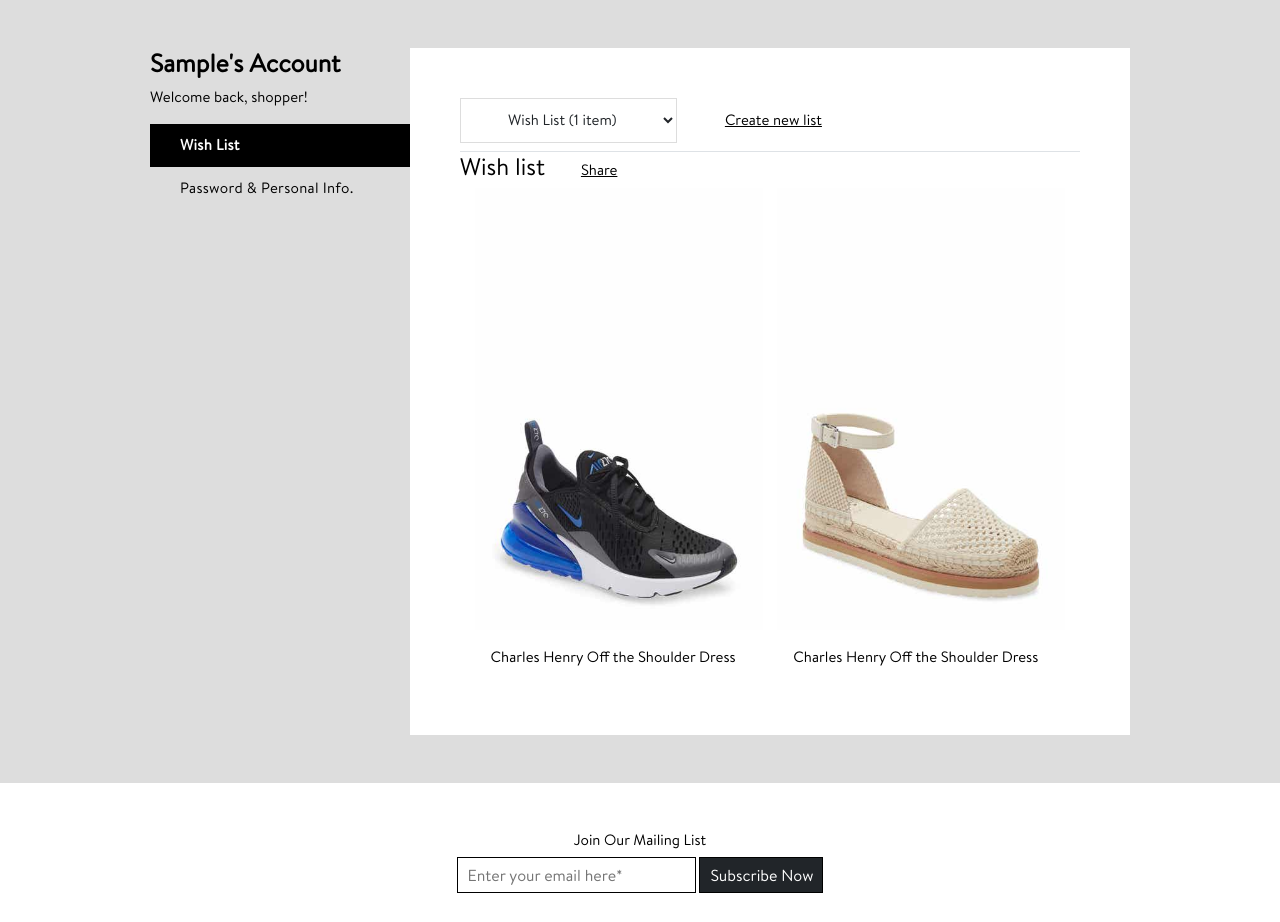
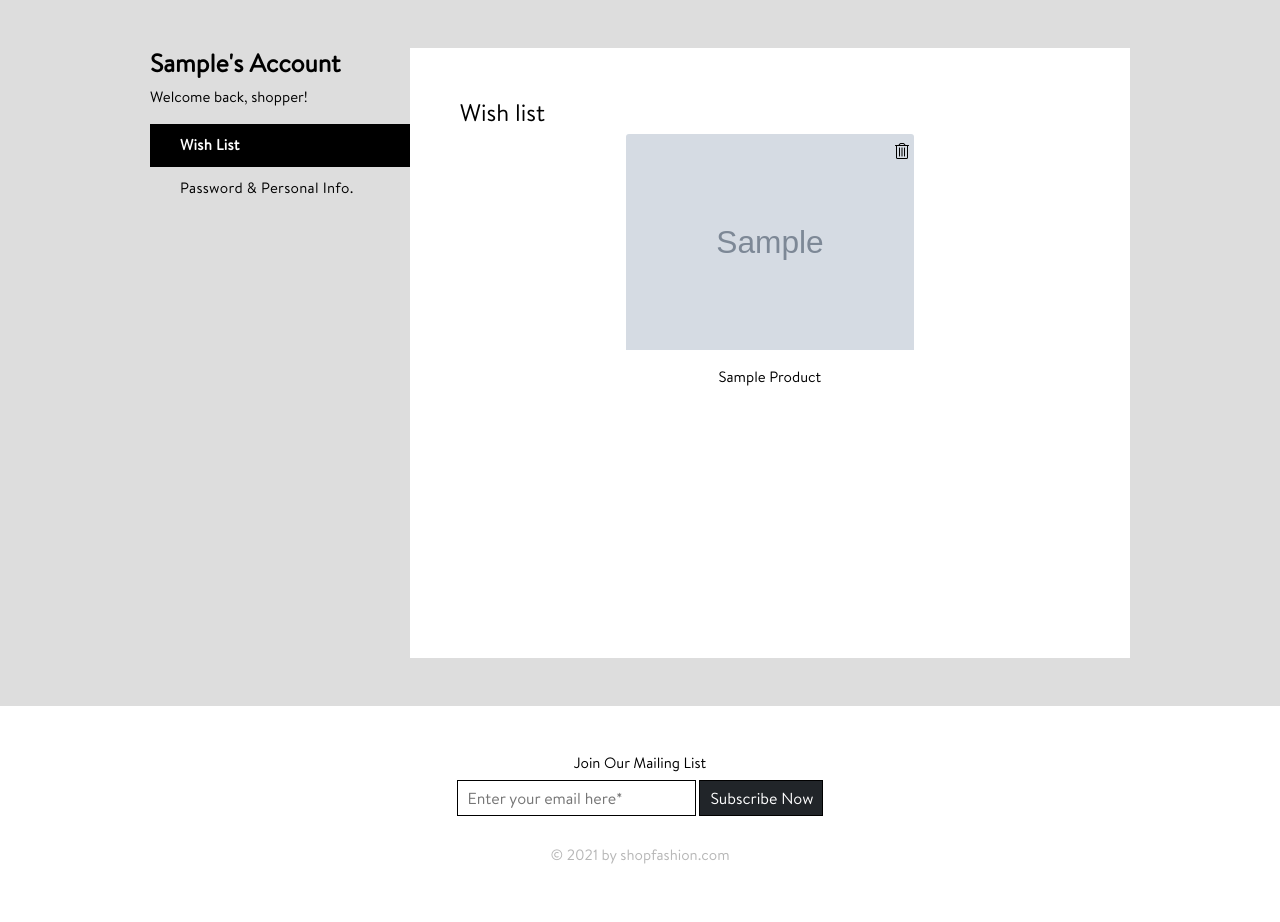
Before and after one commit to priteshtagline/shop-fashion, a Django app: page /profile/ in a window 1280 px wide. Shown: the part 79-1001 px from the top of the page. After the commit the page ends 943 px from the top, so only its background shows below. Run offline with Django 3.2, Linux system fonts and the light colour scheme; a user stored in the database is signed in; tables that the repository leaves empty hold one stand-in row (values such as "Sample post"); grey boxes marked "Sample" are stand-in pictures; some libraries are stand-ins or nearby versions.

Commit message:
product wishlist create.
- user can create own product wishlist and manage his profile section.
- browse and search product display view in product name display in center.
- add some clsss in style.

```diff
--- a/static/css/style.css
+++ b/static/css/style.css
@@ -567,6 +567,18 @@ select {
     cursor: pointer;
 }
 
+.wish-list-link {
+    cursor: pointer;
+}
+
+.remove-whishlist{
+    cursor: pointer;
+    top: 0;
+    right: 0;
+    margin-top: 5px;
+    margin-right: 5px;
+}
+
 .images-list li {
     padding: 10px 0px;
 }
--- a/users/admin.py
+++ b/users/admin.py
@@ -1,8 +1,7 @@
 from django.contrib import admin
 from django.contrib.auth.admin import UserAdmin as BaseUserAdmin
 
-from users.models import User
-from users.models import EmailSubscribe
+from users.models import EmailSubscribe, User
 
 
 class UserAdmin(BaseUserAdmin):
--- a/users/models.py
+++ b/users/models.py
@@ -1,5 +1,6 @@
 from django.contrib.auth.models import AbstractUser, BaseUserManager
 from django.db import models
+from products.models.product import Product
 
 
 class UserManager(BaseUserManager):
@@ -54,6 +55,8 @@ class User(AbstractUser):
     gender = models.CharField(verbose_name='gender', blank=True, default='M', max_length=1, choices=GENDER_CHOICES, error_messages={
                               'invalid_choice': 'Choise any one gender.'})
 
+    wishlist_product = models.ManyToManyField(Product, blank=True)
+
     objects = UserManager()
 
     USERNAME_FIELD = 'email'
--- a/users/templates/profile.html
+++ b/users/templates/profile.html
@@ -36,46 +36,24 @@
                         <div class="row">
                             <div class="col-md-12">
                                 <div class="fetures-tab-content p-engement-fetures align-items-baseline">
-                                    <div class="wish-list-selector d-flex border-bottom pb-2">
-                                        <select id="different-wish-list" class="btn rounded-0" aria-expanded="false">
-                                            <option value="volvo">Wish List (1 item)</option>
-                                        </select>
-                                        <p class="mb-0 ms-5 align-self-center"><a href="#"
-                                                class="text-decoration-underline">Create new list</a></p>
-                                    </div>
-
                                     <div class="wishlist-products">
-                                        <h4>Wish list <span><a href="#"
-                                                    class="text-decoration-underline">Share</a></span></h4>
+                                        <h4>Wish list</h4>
                                         <ul class="product-list d-flex justify-content-evenly">
+                                            {% for wishlist_product in user.wishlist_product.all %}
                                             <li class="product-item">
-                                                <a href="details.html">
-                                                    <div class="card" style="width: 18rem;">
-                                                        <img src="{% static 'images/product-1.png' %}"
-                                                            class="card-img-top" alt="...">
+                                                <a href="{% url 'website:product' wishlist_product.title|slugify wishlist_product.id %}">
+                                                    <div class="card position-relative" style="width: 18rem;">
+                                                        <img src="{{wishlist_product.image1.url}}"
+                                                            class="card-img-top" alt="{{wishlist_product.image1.url}}">
                                                         <div class="card-body">
-                                                            <p class="card-text">Charles Henry Off the
-                                                                Shoulder
-                                                                Dress
+                                                            <a class="position-absolute remove-whishlist" value="{{wishlist_product.id}}"><i class="fal fa-trash-alt"></i></a>
+                                                            <p class="card-text text-center">{{ wishlist_product.title|title }}
                                                             </p>
                                                         </div>
                                                     </div>
                                                 </a>
                                             </li>
-                                            <li class="product-item">
-                                                <a href="details.html">
-                                                    <div class="card" style="width: 18rem;">
-                                                        <img src="{% static 'images/product-2.png' %}"
-                                                            class="card-img-top" alt="...">
-                                                        <div class="card-body">
-                                                            <p class="card-text">Charles Henry Off the
-                                                                Shoulder
-                                                                Dress
-                                                            </p>
-                                                        </div>
-                                                    </div>
-                                                </a>
-                                            </li>
+                                            {% endfor %}
                                         </ul>
                                     </div>
                                 </div>
@@ -274,6 +252,30 @@
                 },
             });
         });
+
+        $(document).on('click', '.remove-whishlist', function (e) {
+            e.preventDefault();
+            $.ajax({
+                url: "{% url 'website:wishlist' %}",
+                method: 'POST',
+                data: {
+                    'product_id' : $(this).attr('value'),
+                    'wishlist_type' : 'remove'
+                },
+                dataType: 'JSON',
+                headers: {
+                    "X-CSRFToken": $("[name=csrfmiddlewaretoken]").val()
+                },
+                success: function (data) {
+                    if (data.status) {
+                       window.location.reload();
+                    }
+                },
+                error: function (data) {
+                    console.log(data);
+                },
+            });
+        });
     });
 </script>
 {% endblock %}
--- a/website/templates/base.html
+++ b/website/templates/base.html
@@ -52,7 +52,9 @@
                     },
                     success: function (data) {
                         if (data.status) {
-                            form.find("p").empty().show().html('Successfully your email subscribed.').delay(1500).fadeOut(300);
+                            form.find("p").empty().show().html(
+                                    'Successfully your email subscribed.').delay(1500)
+                                .fadeOut(300);
                             setTimeout(function () {
                                 form.find("input[type=email]").val("");
                             }, 1500);
--- a/website/templates/browse.html
+++ b/website/templates/browse.html
@@ -171,7 +171,7 @@
                                         <div class="card" style="width: 18rem;">
                                             <img src="{{product.image1.url}}" class="card-img-top" alt="...">
                                             <div class="card-body">
-                                                <p class="card-text">{{product.title}}</p>
+                                                <p class="card-text text-center">{{product.title}}</p>
                                             </div>
                                         </div>
                                     </a>
--- a/website/templates/header.html
+++ b/website/templates/header.html
@@ -18,11 +18,13 @@
                                 {% for category in department.category_set.all %}
                                 <div class="col-lg-3 col-6 mt-lg-0 mt-md-3 mt-sm-3 mt-3">
                                     <div class="col-megamenu">
-                                        <h6 class="title"><strong><a href="{% url 'website:browse_category' department=department|lower category=category|lower %}">{{category}}</a></strong>
+                                        <h6 class="title"><strong><a
+                                                    href="{% url 'website:browse_category' department=department|lower category=category|lower %}">{{category}}</a></strong>
                                         </h6>
                                         <ul class="list-unstyled">
                                             {% for subcategory in category.subcategory_set.all %}
-                                            <li><a href="{% url 'website:browse' department=department|lower category=category|lower subcategory=subcategory|lower %}">{{subcategory}}</a>
+                                            <li><a
+                                                    href="{% url 'website:browse' department=department|lower category=category|lower subcategory=subcategory|lower %}">{{subcategory}}</a>
                                             </li>
                                             {% endfor %}
                                         </ul>
@@ -37,7 +39,8 @@
                 <div class="search-product">
                     <a class="nav-link search-link" href="#search-box"><i class="fal fa-search"></i> Search</a>
                     <form action="{% url 'website:search_product' %}" id="search-box">
-                        <input type="search" name="keyword" class="rounded-0 border-0 search-place" value="{{search_keyword}}" placeholder="search">
+                        <input type="search" name="keyword" class="rounded-0 border-0 search-place"
+                            value="{{search_keyword}}" placeholder="search">
                         <input type="submit" value="Go" class="d-none">
                     </form>
                 </div>
@@ -58,7 +61,6 @@
                         {% else %}
                         <li><a class="dropdown-item" href="{% url 'user:profile' %}" target="_self">Your Account</a>
                         </li>
-                        <li><a class="dropdown-item" href="user.html">Wish List</a></li>
                         <li><a class="dropdown-item" href="{% url 'user:logout' %}">Logout</a></li>
                         {% endif %}
                     </ul>
--- a/website/templates/search_product.html
+++ b/website/templates/search_product.html
@@ -102,7 +102,7 @@
                                         <div class="card" style="width: 18rem;">
                                             <img src="{{product.image1.url}}" class="card-img-top" alt="...">
                                             <div class="card-body">
-                                                <p class="card-text">{{product.title}}</p>
+                                                <p class="card-text text-center">{{product.title}}</p>
                                             </div>
                                         </div>
                                     </a>
--- a/website/urls.py
+++ b/website/urls.py
@@ -1,4 +1,3 @@
-from website.views.shoplook import ShopLookListView, ShopLookDetailView
 from django.urls import path
 from django.views.generic.base import TemplateView
 
@@ -6,7 +5,8 @@ from website.views.browse import BrowseListView
 from website.views.home import HomeView
 from website.views.product import ProductDeatilView
 from website.views.search_product import SearchListView
-from website.views.shoplook import ShopLookListView, ShopLookDetailView
+from website.views.shoplook import ShopLookDetailView, ShopLookListView
+from website.views.wishlist import WishlistView
 
 app_name = 'website'
 urlpatterns = [
@@ -29,4 +29,6 @@ urlpatterns = [
          ShopLookListView.as_view(), name='shoplook'),
     path('shop-the-look/<slug:slug>/<int:pk>',
          ShopLookDetailView.as_view(), name='shoplook_detail'),
+    path('wishlist/',
+         WishlistView.as_view(), name='wishlist'),
 ]
--- a/website/views/product.py
+++ b/website/views/product.py
@@ -1,7 +1,7 @@
 from django.views.generic import DetailView
 from products.models.product import Product
+from products.models.recommended_product import RecommendedProduct
 from products.models.similar_product import SimilarProduct
-from products.models.recommended_product import RecommendedProduct
 from products.models.vtov_product import VtovProduct
 
 
--- a/website/views/search_product.py
+++ b/website/views/search_product.py
@@ -1,9 +1,7 @@
+from django.db.models import Q
 from django.views.generic import ListView
-from products.models.category import Category
 from products.models.merchant import Merchant
 from products.models.product import Product
-from products.models.sub_category import SubCategory
-from django.db.models import Q
 
 
 class SearchListView(ListView):
--- a/website/views/shoplook.py
+++ b/website/views/shoplook.py
@@ -1,4 +1,4 @@
-from django.views.generic import ListView, DetailView
+from django.views.generic import DetailView, ListView
 from products.models.shop_look import ShopLook
 
 
```
Also changed, not shown: website/templates/product.html (+38 -1 lines), website/views/wishlist.py (added, +18 -0 lines), products/migrations/0005_alter_homecarousel_options.py (added), users/migrations/0003_user_wishlist_product.py (added).
